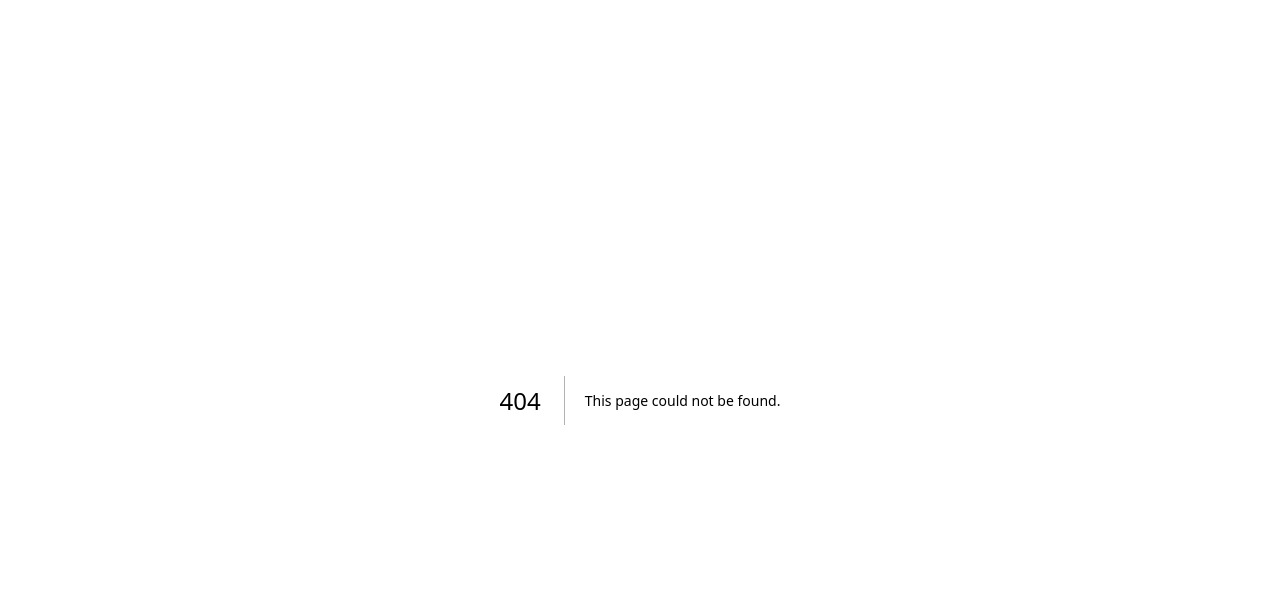
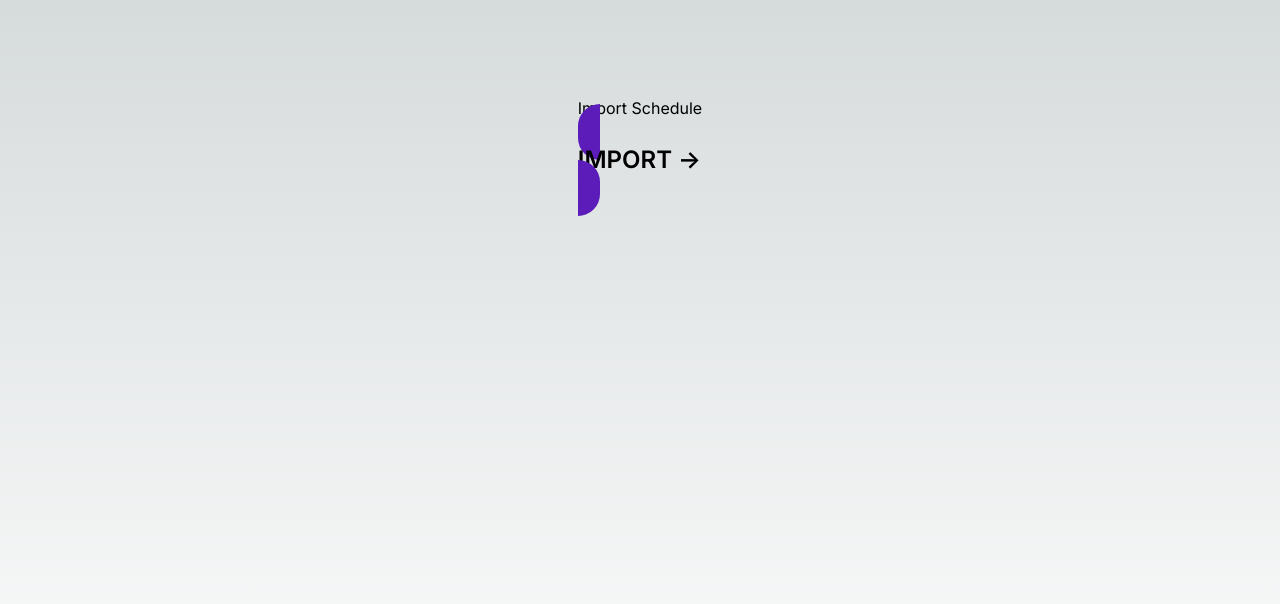
Before and after one commit to vaibhav-gopal/northstar, a Next.js app: page /import-schedule in a window 1280 px wide. Before the commit this address had no page. Shown: the top 604 px of the page. Built offline with nearby package versions, Linux system fonts and the light colour scheme.

Commit message:
Added import-schedule page, bare bones

```diff
--- /dev/null
+++ b/src/app/import-schedule/page.js
@@ -0,0 +1,14 @@
+import Button from '../ui/button.js';
+
+export default function ScheduleImport() {
+    return (
+        <main className="flex min-h-screen flex-col items-center justify-between p-24">
+            <div className="">
+                <p className=''>
+                    Import Schedule
+                </p>
+                <Button link="" text="IMPORT"></Button>
+            </div>
+        </main>
+    );
+}
```
